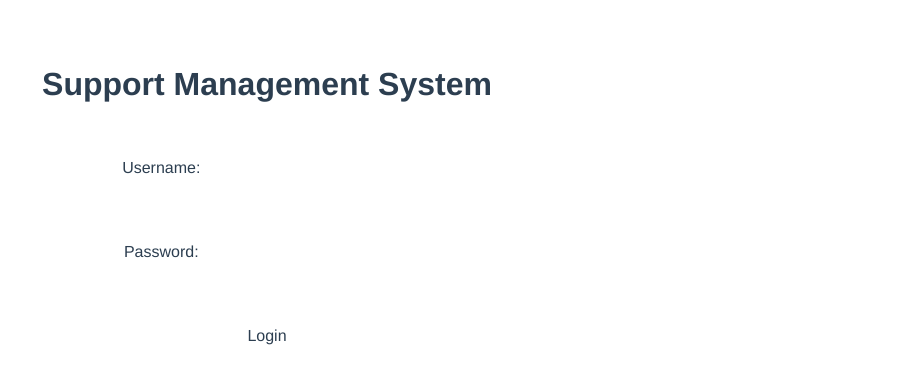
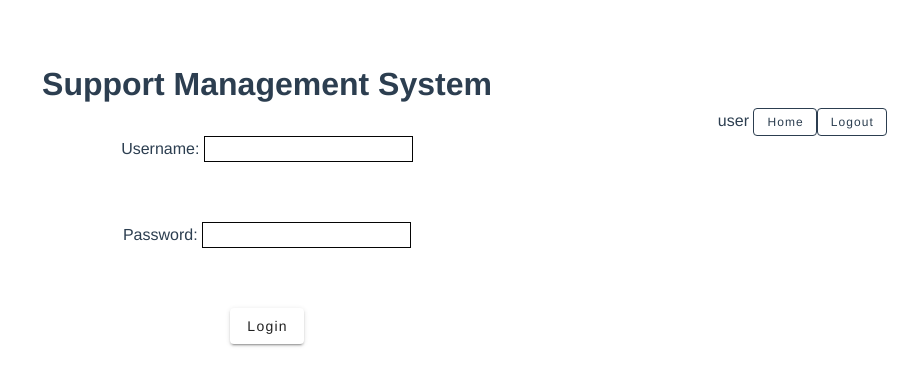
Before and after one commit to nagarajan-kc/supportmanagement-, a Vue app: page / in a window 1280 px wide. Shown: the top 386 px of the page, without its empty margins (373-1280 px from the left). Built offline with nearby package versions, Linux system fonts and the light colour scheme.

Commit message:
Form data

```diff
--- a/src/App.vue
+++ b/src/App.vue
@@ -1,8 +1,7 @@
 <template>
 
   <HelloWorld msg="Support Management System"/>
-  <br>
-  <br>
+  <TitleSection/>
   <div>
     <router-view></router-view>
   </div>
@@ -10,11 +9,13 @@
 
 <script>
 import HelloWorld from './components/HelloWorld.vue';
+import TitleSection from './components/TitleSection.vue';
 
 export default {
   name: 'App',
   components: {
-    HelloWorld
+    HelloWorld,
+    TitleSection
   }
 }
 </script>
@@ -29,10 +30,12 @@ export default {
   margin-top: 60px;
 }
 
-#rp {
-    border: dashed black 1px;
-    padding: 20px;
-    margin: 10px;
-    display: inline-block;
-  }
+input,select{
+  border: solid 1px rgb(5, 5, 5) !important;
+}
+
+.v-btn{
+  text-transform: none !important;
+}
+
 </style>
--- a/src/components/AdminPage.vue
+++ b/src/components/AdminPage.vue
@@ -1,42 +1,13 @@
 <template>
-<div>
-    <h3>Welcome Admin</h3>
-    <v-col>
-        <input type='text' v-model="search" placeholder='Search ' />
+    <div class="backcolor">
+<div >
+    <h3 class="admin">Welcome Admin</h3>
+    <v-col >
+        <input type='text' v-model="search" placeholder='Search ' class="search"/>
     </v-col>
-    <!-- <v-table>
-<thead>
-        <th>id</th>
-        <th>Issue</th>
-        <th>Description</th>
-        <th>Portal Name</th>
+    <v-container>
+    <v-row>
 
-</thead>
-<tbody v-for="user in users" v-bind:key="user">
-    <tr>
-        <td >{{ user.id }}</td>
-        <td >{{ user.Issue }}</td>
-        <td >{{ user.Description }}</td>
-        <td >{{ user.Portal }}</td>
-        <td ><v-btn class="btn btn-outline-dark"  v-on:click.prevent= "assignTask(user.id)" > Assign </v-btn></td>
-    </tr>
-
-</tbody>
-</v-table> -->
-</div>
-<!-- {{ issue }} -->
-<tbody v-for="issues in issue" v-bind:key="issues" >
-    <tr>
-        <td >Description: {{ issues.description }}</td>
-
-    </tr>
-
-</tbody>
-<v-container>
-    <v-row>
-        <v-col>
-            <v-btn class="btn btn-outline-dark" v-on:click.prevent="logout()"> Logout </v-btn>
-        </v-col>
         <v-col>
             <v-btn class="btn btn-outline-dark" v-on:click.prevent="UserCreate()"> Create </v-btn>
         </v-col>
@@ -49,12 +20,40 @@
         <v-col>
             <v-btn class="btn btn-outline-dark" v-on:click.prevent="supportusers()"> SupportUsers </v-btn>
         </v-col>
-        <!-- <v-col>
-            <v-btn class="btn btn-outline-dark" v-on:click.prevent="issuelist()"> fetchData </v-btn>
-        </v-col> -->
+
     </v-row>
 
 </v-container>
+<br>
+    <v-table class="table">
+<thead>
+        <th>id</th>
+        <th>Issue</th>
+        <th>Description</th>
+        <th>Portal Name</th>
+
+</thead>
+<tbody v-for="issues in issue" v-bind:key="issues">
+    <tr>
+        <td >{{ issues.request_id }}</td>
+        <td v-align="center" justify="center">{{ issues.subject }}</td>
+        <td >{{ issues.description }}</td>
+        <td >{{ issues.Portal }}</td>
+        <!-- <td ><v-btn class="btn btn-outline-dark"  v-on:click.prevent= "assignTask(user.id)" > Assign </v-btn></td> -->
+    </tr>
+
+</tbody>
+</v-table>
+</div>
+<!-- {{ issue }} -->
+<!-- <tbody v-for="issues in issue" v-bind:key="issues" > -->
+    <!-- <tr> -->
+        <!-- <td >Description: {{ issues.description }}</td> -->
+
+    <!-- </tr> -->
+
+<!-- </tbody> -->
+</div>
 </template>
 
 <script>
@@ -111,7 +110,7 @@ export default {
                 })
                 .then(response => {
                     this.issue = response.data
-                    console.log(response.data);
+                    // console.log(response.data);
                 })
                 .catch(error => {
                     console.log('Error fetching data:', error);
@@ -123,3 +122,13 @@ export default {
     },
 }
 </script>
+<style scoped >
+.backcolor{
+    background-color:rgb(170, 48, 4);
+}
+
+.search{
+    background-color:rgb(212, 201, 201);
+}
+
+</style>
--- a/src/components/LoginPage.vue
+++ b/src/components/LoginPage.vue
@@ -12,9 +12,9 @@
         </div>
         <br>
           <br>
-          <button class="btn btn-outline-dark" type="submit" v-on:click= "login()">
+          <v-btn class="btn btn-outline-dark" type="submit" v-on:click= "login()">
             Login
-          </button>
+          </v-btn>
         </form>
 </template>
 
@@ -47,6 +47,6 @@ export default{
 
 </script>
 
-<style >
+<style scoped>
 
 </style>
--- /dev/null
+++ b/src/components/TitleSection.vue
@@ -0,0 +1,27 @@
+<template>
+    <div id="heading">
+      user
+      <v-btn size="small" variant="outlined" v-on:click="home()">Home</v-btn>
+      <v-btn size="small" variant="outlined" v-on:click="logout()">Logout</v-btn>
+    </div>
+
+  </template>
+  <script>
+  export default {
+    name: 'TitleSection',
+    methods:{
+      logout(){
+        this.$router.push('/')
+      },
+      home(){
+        this.$router.push('/AdminPageDashboard')
+      }
+    }
+  }
+  </script>
+  <style>
+  #heading{
+    text-align: end;
+    padding-right: 20px;
+  }
+  </style>
--- a/src/components/UserCreation.vue
+++ b/src/components/UserCreation.vue
@@ -1,26 +1,28 @@
 <template>
 <h2>Agent Creation:</h2>
+<v-container>
+    <v-row v-align="center" justify="center">
 <form name="usercreate" enctype="multipart/form-data">
-    <div class="mb-3">
+    <div class="data">
         <label>Name: </label>
         <input type="text" v-model="formData.name" />
     </div>
-    <div>
+    <div class="data">
         <label>Email Id: </label>
         <input type="text" v-model="formData.email" />
     </div>
-    <div class="mb-3">
+    <div class="data">
         <label>Mobile No: </label>
         <input type="Number" v-model="formData.mobileNo" />
     </div>
-    <div>
+    <div class="data">
         <label>Portal Name: </label>
         <!-- <input type="text" id="Portal" v-model="input.Portal" /> -->
         <select v-model="formData.portal">
             <option v-for="portals in portallist" v-bind:key="portals" :value="portals.id ">{{ portals.name}}</option>
         </select>
     </div>
-    <div>
+    <div class="data">
         <label>Role: </label>
         <!-- <input type="text" id="Role" v-model="input.Role" /> -->
         <select v-model="formData.role">
@@ -28,22 +30,25 @@
         </select>
     </div>
 
-    <div>
+    <div class="data">
         <label for="file">Upload File:</label>
         <input type="file" id="file" ref="file" @change="handleFileChange" required>
     </div>
+<!-- </v-row> -->
 
-    <v-container>
-        <v-row>
-            <v-col>
+        <v-row v-align="center" justify="center">
+            <v-col cols="auto">
                 <v-btn class="btn btn-outline-dark" v-on:click="back()"> Back </v-btn>
             </v-col>
-            <v-col>
+            <v-col cols="auto">
                 <v-btn class="btn btn-outline-dark" v-on:click="submit()"> Save </v-btn>
             </v-col>
+
         </v-row>
-    </v-container>
+
 </form>
+</v-row>
+</v-container>
 </template>
 
 <script>
@@ -136,3 +141,15 @@ export default {
 
 }
 </script>
+
+<style scoped>
+form {
+  text-align: left;
+}
+.data {
+  margin: 5px;
+  display: grid;
+  font-weight: bold;
+  /* width: 29rem; */
+}
+</style>
```
